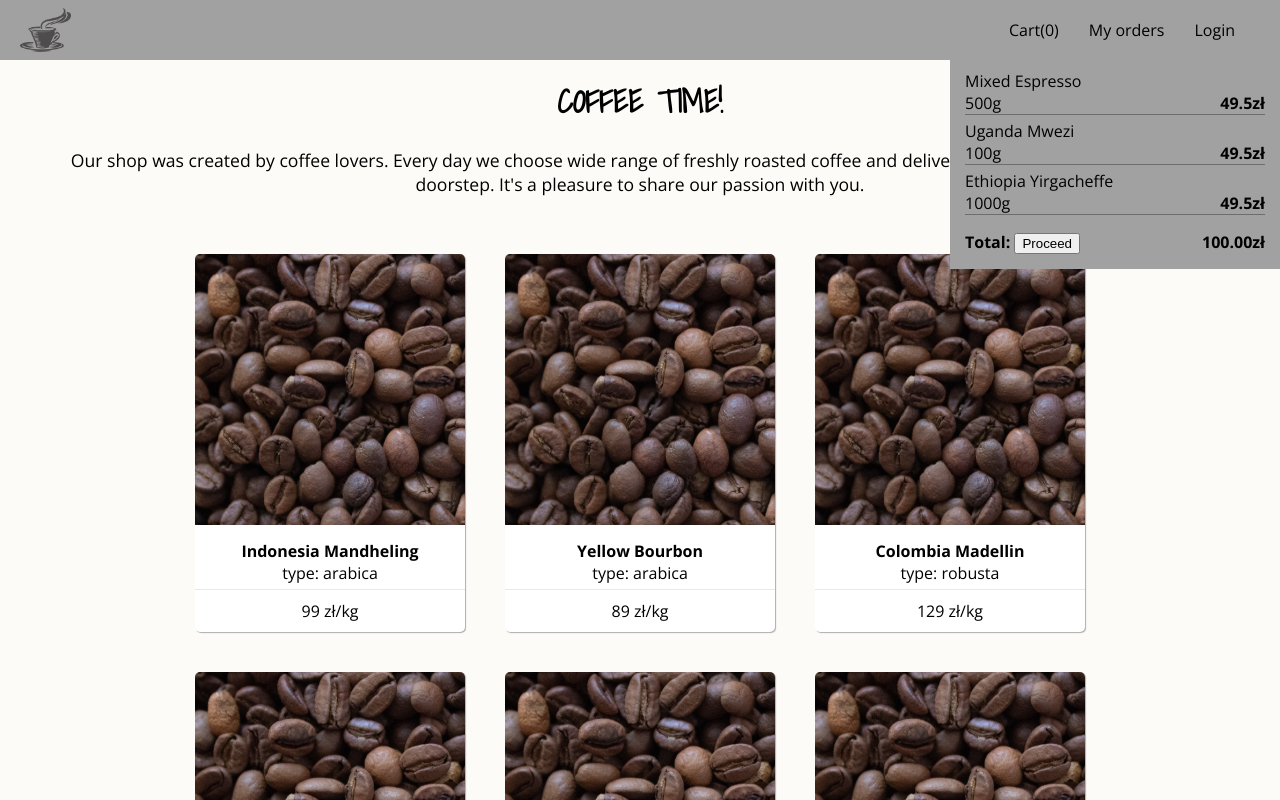
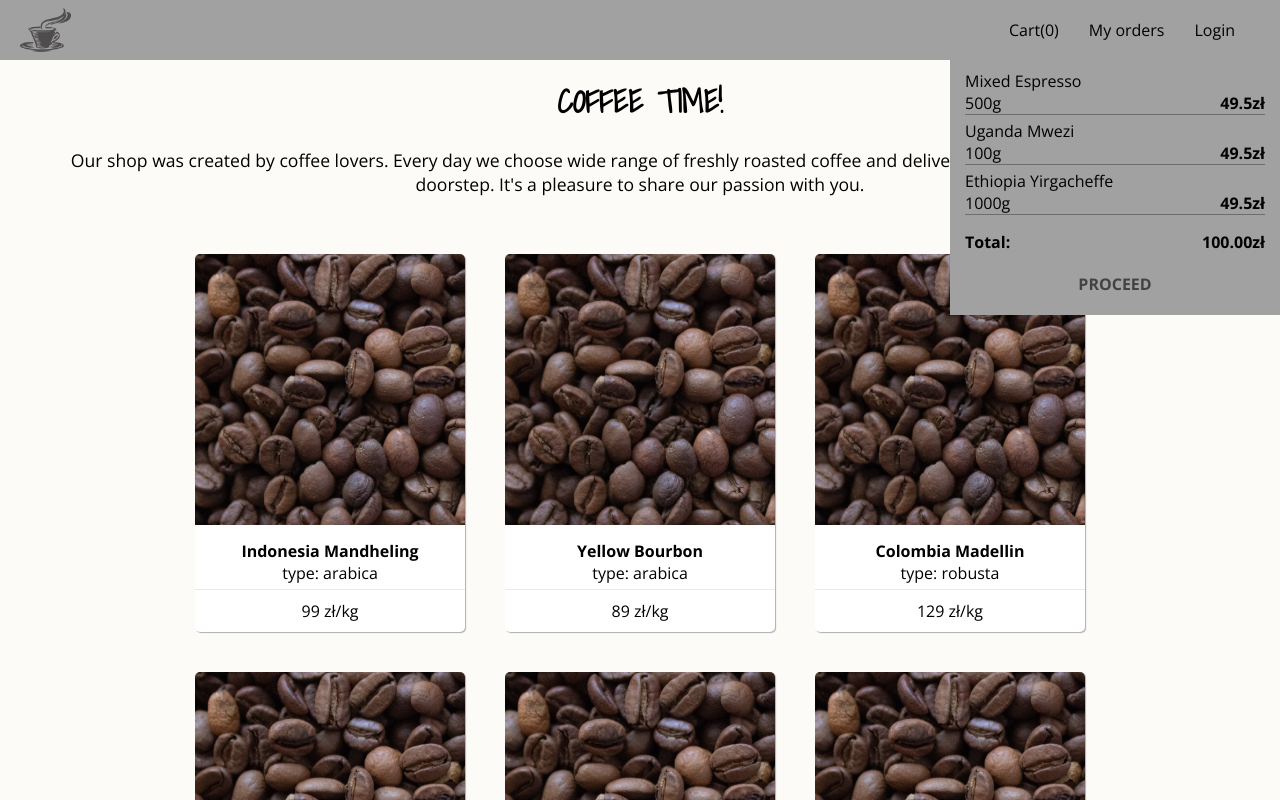
Before and after one commit to Olcza/CoffeeTime, a React (Create React App) app: page / in a window 1280 px wide. Both pictures are taken after a click on the item "Cart(0)". Shown: the top 800 px of the page. Built offline with nearby package versions, Linux system fonts and the light colour scheme.

Commit message:
created button component

```diff
--- a/src/components/Layout/Layout.js
+++ b/src/components/Layout/Layout.js
@@ -1,8 +1,6 @@
 import React from 'react';
 import Toolbar from '../Toolbar/Toolbar';
-import Intro from '../Intro/Intro';
 import styles from './Layout.module.css';
-import ProductList from '../ProductList/ProductList';
 
 const Layout = ({children}) => {
     return(
--- a/src/components/MiniCart/MiniCart.js
+++ b/src/components/MiniCart/MiniCart.js
@@ -1,8 +1,10 @@
 import React, {useState} from 'react';
+import { withRouter } from 'react-router-dom';
 import MiniCartItem from './MiniCartItem/MiniCartItem';
+import Button from '../UI/Button/Button';
 import styles from './MiniCart.module.css';
 
-const MiniCart = () => {
+const MiniCart = ({history}) => {
     const [productsInCart, setProductsInCart] = useState([
         {
             name: 'Mixed Espresso',
@@ -21,6 +23,10 @@ const MiniCart = () => {
         }
     ]);
 
+    const proceedMiniCartHandler = () => {
+        history.push('/cart');
+    }
+
     const products = productsInCart.map(p => {
         return (
             <MiniCartItem name={p.name} amount={p.amount} price={p.price} key={p.name}/>
@@ -34,9 +40,11 @@ const MiniCart = () => {
             </ul>
             <span className={styles.total}> Total: </span>
             <span className={styles.price}> 100.00zł</span>
-            <button>Proceed</button>
+            <div className={styles.button}>
+                <Button clicked={proceedMiniCartHandler} color='grey'>PROCEED</Button>
+            </div>
         </div>
     )
 }
 
-export default MiniCart;
+export default withRouter(MiniCart);
--- a/src/components/MiniCart/MiniCart.module.css
+++ b/src/components/MiniCart/MiniCart.module.css
@@ -1,6 +1,6 @@
 .miniCart {
     background-color: #A1A1A1;
-    padding: 15px;
+    padding: 15px 15px 0 15px;
     position: absolute;
     right: 0;
     top: 55px;
@@ -21,6 +21,11 @@
     float: right;
 }
 
+.button {
+    width: 100%;
+    text-align: center;
+}
+
 @media (min-width: 600px) {
     .miniCart {
         width: 300px;
--- a/src/components/ProductList/ProductList.js
+++ b/src/components/ProductList/ProductList.js
@@ -2,6 +2,7 @@ import React, {Fragment, useState} from 'react';
 import { withRouter } from 'react-router-dom';
 import Card from '../UI/Card/Card';
 import ProductDetails from './ProductDetails/ProductDetails';
+import Button from '../UI/Button/Button';
 import styles from './ProductList.module.css';
 
 const products = [
@@ -94,7 +95,9 @@ const ProductList = ({history}) => {
             <div className={styles.container}>
                 <div className={styles.productList}> {allProducts} </div>
             </div>
-            <button onClick={goToCartHandler}>Go to cart</button>
+            <div className={styles.button}>
+                <Button color='brown' clicked={goToCartHandler}>GO TO CART</Button>
+            </div>
         </Fragment>
     );
 }
--- a/src/components/ProductList/ProductList.module.css
+++ b/src/components/ProductList/ProductList.module.css
@@ -4,10 +4,15 @@
 }
 
 .productList {
-    padding: 20px 0;
+    padding-top: 20px;
     display: flex;
     flex-flow: row wrap;
     margin: 0 -20px;
     justify-content: center;
     width: 1000px;
 }
+
+.button {
+    float: right;
+    margin-right: 30px;
+}
--- /dev/null
+++ b/src/components/UI/Button/Button.js
@@ -0,0 +1,10 @@
+import React from 'react';
+import styles from './Button.module.css';
+
+const Button = ({children, color, clicked}) => (
+    <button className={[styles.button, styles[color]].join(' ')} onClick={clicked}>
+        {children}
+    </button>
+);
+
+export default Button;
--- /dev/null
+++ b/src/components/UI/Button/Button.module.css
@@ -0,0 +1,18 @@
+.button {
+    background-color: transparent;
+    border: none;
+    cursor: pointer;
+    font: inherit;
+    font-weight: bold;
+    padding: 10px;
+    margin: 10px;
+    outline: none;
+}
+
+.brown {
+    color: #5D4037;
+}
+
+.grey {
+    color: #434343;
+}
```
Also changed, not shown: 1 other file (tests, documents, lock files or other folders).
